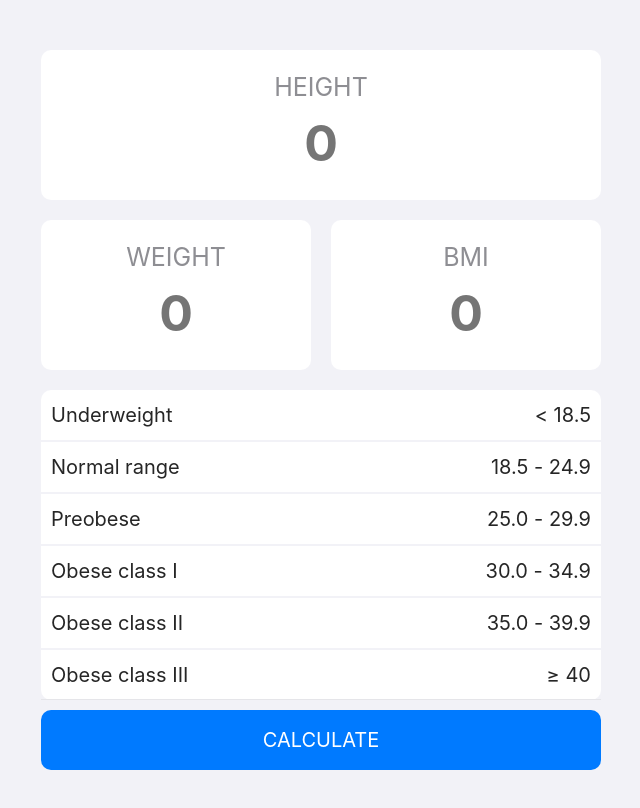
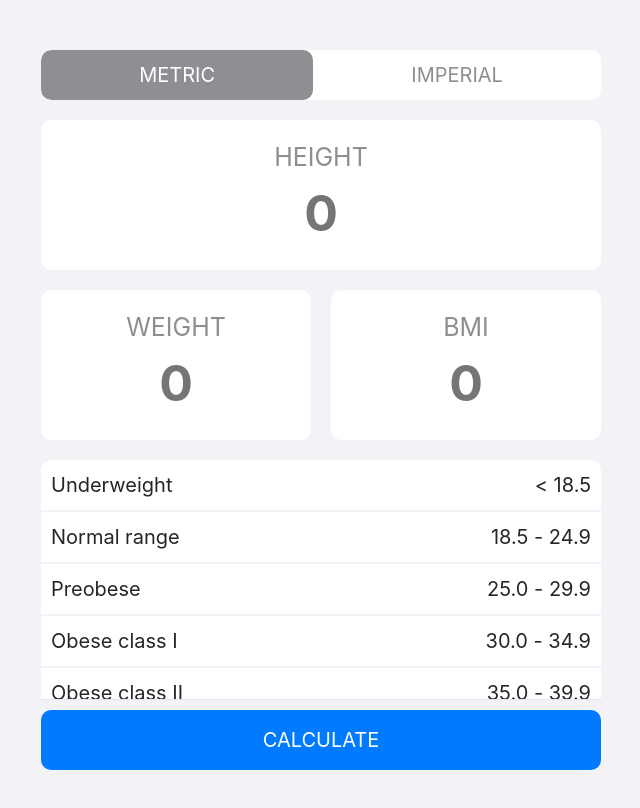
Before and after one commit to Scionar/bmi-pwa, a React (Create React App) app: page / in a window 1280 px wide. Shown: the top 808 px of the page, without its empty margins (319-959 px from the left). Built offline with nearby package versions, Linux system fonts and the light colour scheme.

Commit message:
Add Toggle

```diff
--- a/src/App.tsx
+++ b/src/App.tsx
@@ -1,4 +1,4 @@
-import React, { useState } from "react";
+import React, { MouseEventHandler, useState } from "react";
 import "./styles/variables.css";
 import "./styles/reset.css";
 import "./styles/typography.css";
@@ -7,19 +7,21 @@ import AppContainer from "./components/AppContainer";
 import InputBlock from "./components/InputBlock";
 import ClassList from "./components/ClassList";
 import Button from "./components/Button";
+import Toggle from "./components/Toggle";
 
 const horizontalContainerStyle = {
-  display: 'flex',
-  flexDirection: 'row' as 'row',
-  width: '100%',
+  display: "flex",
+  flexDirection: "row" as "row",
+  width: "100%",
   marginTop: 20,
-  // justifyContent: 'space-between'
-}
+};
 
 function App() {
-  const [height, setHeight] = useState('');
-  const [weight, setWeight] = useState('');
-  const [bmi, setBmi] = useState('');
+  const [unitSystem, setUnitSystem] = useState("metric");
+
+  const [height, setHeight] = useState("");
+  const [weight, setWeight] = useState("");
+  const [bmi, setBmi] = useState("");
 
   const isEmpty = (value: string) => {
     return !parseFloat(value);
@@ -29,22 +31,22 @@ function App() {
     return !Number.isNaN(parseFloat(value)) && parseFloat(value) !== 0;
   };
 
-  const heightOnchangeHandler = (event: React.FormEvent<HTMLInputElement> ) => {
-    setHeight(event.currentTarget.value)
-  }
+  const heightOnchangeHandler = (event: React.FormEvent<HTMLInputElement>) => {
+    setHeight(event.currentTarget.value);
+  };
 
-  const weightOnchangeHandler = (event: React.FormEvent<HTMLInputElement> ) => {
-    setWeight(event.currentTarget.value)
-  }
+  const weightOnchangeHandler = (event: React.FormEvent<HTMLInputElement>) => {
+    setWeight(event.currentTarget.value);
+  };
 
-  const bmiOnchangeHandler = (event: React.FormEvent<HTMLInputElement> ) => {
-    setBmi(event.currentTarget.value)
-  }
+  const bmiOnchangeHandler = (event: React.FormEvent<HTMLInputElement>) => {
+    setBmi(event.currentTarget.value);
+  };
 
   const buttonOnClickHandler = () => {
     // Height
     if (isDefined(bmi) && isDefined(weight) && isEmpty(height)) {
-      const result = (Math.sqrt((Number(weight) / Number(bmi))) * 100).toFixed(0);
+      const result = (Math.sqrt(Number(weight) / Number(bmi)) * 100).toFixed(0);
       setHeight(result);
     }
 
@@ -56,32 +58,50 @@ function App() {
 
     // BMI
     if (isDefined(height) && isDefined(weight) && isEmpty(bmi)) {
-      const result = ((Number(weight) / Number(height) ** 2) * 10000).toFixed(0);
+      const result = ((Number(weight) / Number(height) ** 2) * 10000).toFixed(
+        0
+      );
       setBmi(result);
     }
-  }
+  };
+
+  const unitSystemOptions = [
+    { value: "metric", name: "METRIC" },
+    { value: "imperial", name: "IMPERIAL" },
+  ];
+
+  const unitSystemHandler: MouseEventHandler<HTMLButtonElement> = (event) => {
+    const target = event.target as HTMLButtonElement;
+    setUnitSystem(target.value);
+  };
 
   return (
     <AppContainer>
-      <InputBlock name="HEIGHT" value={height} handler={heightOnchangeHandler} />
+      <Toggle options={unitSystemOptions} handler={unitSystemHandler} selected={unitSystem} />
+      <InputBlock
+        name="HEIGHT"
+        value={height}
+        handler={heightOnchangeHandler}
+        style={{ marginTop: "2rem" }}
+      />
       <div style={horizontalContainerStyle}>
         <InputBlock
           name="WEIGHT"
           value={weight}
           handler={weightOnchangeHandler}
-          style={{ marginRight: '10px', flexGrow: 1 }}
+          style={{ marginRight: "10px", flexGrow: 1 }}
         />
         <InputBlock
           name="BMI"
           value={bmi}
           handler={bmiOnchangeHandler}
-          style={{ marginLeft: '10px', flexGrow: 1 }}
+          style={{ marginLeft: "10px", flexGrow: 1 }}
         />
       </div>
 
-      <ClassList style={{ marginTop: '2rem' }} />
+      <ClassList style={{ marginTop: "2rem" }} />
 
-      <Button handler={buttonOnClickHandler} style={{ marginTop: '2rem' }} />
+      <Button handler={buttonOnClickHandler} style={{ marginTop: "2rem" }} />
     </AppContainer>
   );
 }
--- /dev/null
+++ b/src/components/Toggle/Toggle.module.css
@@ -0,0 +1,23 @@
+.container {
+    background-color: var(--panel-color);
+    border-radius: 1rem;
+    display: flex;
+    overflow: hidden;
+}
+
+.option {
+    -webkit-appearance: none;
+    appearance: none;
+    background-color: transparent;
+    border: none;
+    border-radius: 1rem;
+    color: var(--toggle-text-color);
+    flex-grow: 1;
+    text-align: center;
+    padding: 1rem;
+}
+
+.selectedOption {
+    background-color: var(--toggle-selected-color);
+    color: var(--toggle-selected-text-color);
+}
--- /dev/null
+++ b/src/components/Toggle/index.tsx
@@ -0,0 +1,28 @@
+import React, { MouseEventHandler } from "react";
+import styles from "./Toggle.module.css";
+
+type Option = {
+  name: string;
+  value: string;
+};
+
+type ToggleProps = {
+  handler: MouseEventHandler<HTMLButtonElement>;
+  style?: React.CSSProperties;
+  options: Option[];
+  selected: string;
+};
+
+const Toggle = ({ handler, style, options = [], selected }: ToggleProps) => {
+  return (
+    <div className={styles.container} style={style}>
+      {options.map((item: Option) => {
+        const classes = [styles.option];
+        if (item.value === selected) classes.push(styles.selectedOption);
+        return <button className={classes.join(' ')} value={item.value} onClick={handler}>{item.name}</button>;
+      })}
+    </div>
+  );
+};
+
+export default Toggle;
--- a/src/styles/variables.css
+++ b/src/styles/variables.css
@@ -5,6 +5,9 @@
   --panel-color: #ffffff;
   --button-primary-color: #007aff;
   --button-primary-active-color: #6cb3ff;
+  --toggle-text-color: #8e8e93;
+  --toggle-selected-color: #8e8e93;
+  --toggle-selected-text-color: #ffffff;
 }
 
 @media (prefers-color-scheme: dark) {
@@ -15,5 +18,8 @@
     --panel-color: #3a3a3c;
     --button-primary-color: #007aff;
     --button-primary-active-color: #6cb3ff;
+    --toggle-text-color: #8e8e93;
+    --toggle-selected-color: #8e8e93;
+    --toggle-selected-text-color: #ffffff;
   }
 }
```
